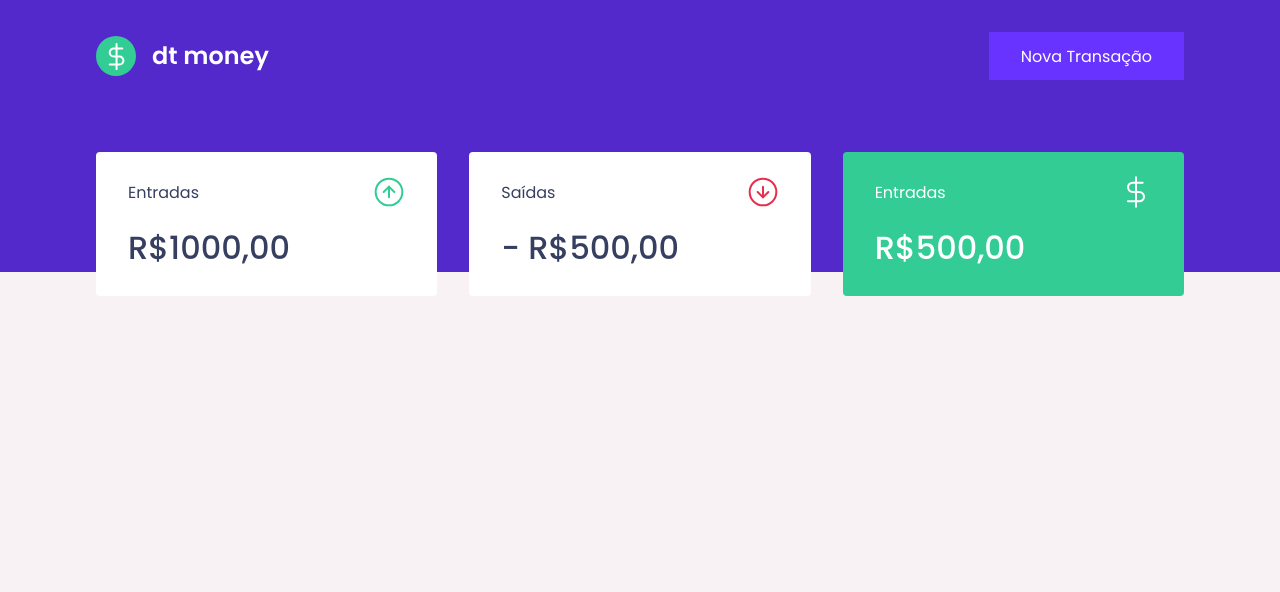
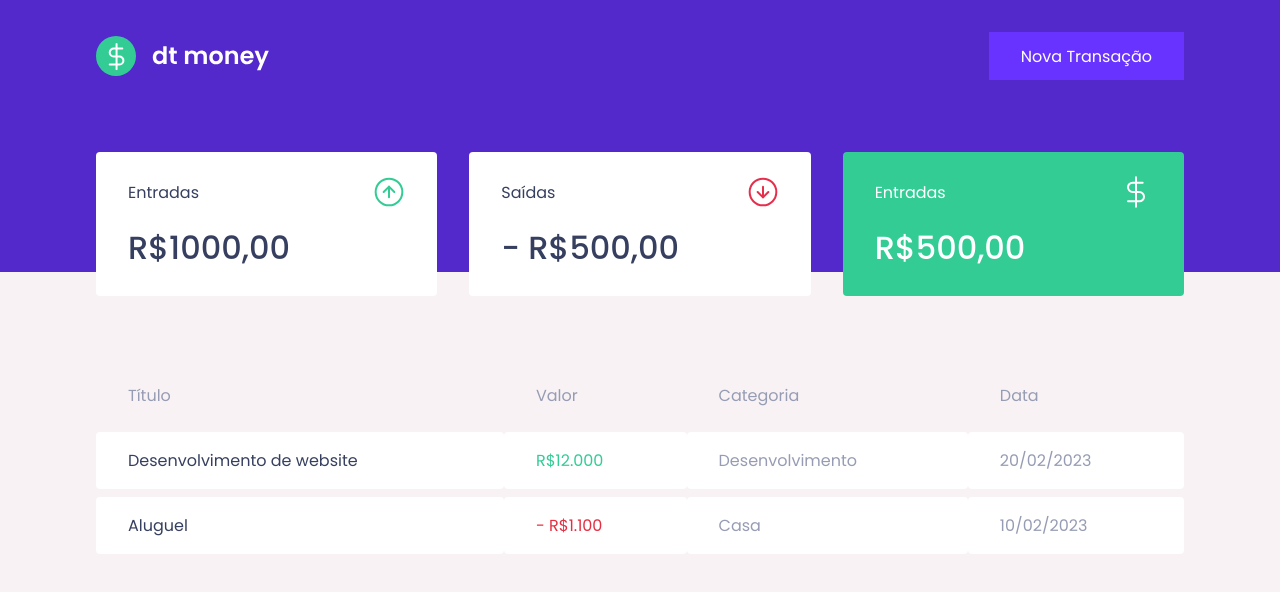
Before and after one commit to Luancss/Dtmoney, a React (Create React App) app: page / in a window 1280 px wide. Shown: the top 592 px of the page. Built offline with nearby package versions, Linux system fonts and the light colour scheme.

Commit message:
Component TransactionsTable

```diff
--- a/src/components/Dashboard/index.tsx
+++ b/src/components/Dashboard/index.tsx
@@ -1,10 +1,12 @@
 import { Container } from "./styles";
 import { Summary } from "../Summary";
+import { TransactionTable } from "../TransactionsTable";
 
 export function Dashboard () {
   return (
     <Container>
       <Summary/>
+      <TransactionTable/>
     </Container>
   )
 }
--- /dev/null
+++ b/src/components/TransactionsTable/index.tsx
@@ -0,0 +1,35 @@
+import { Container } from "./styles";
+
+
+export function TransactionTable () {
+  return (
+    <Container>
+      <table>
+        <thead>
+          <tr>
+            <th>Título</th>
+            <th>Valor</th>
+            <th>Categoria</th>
+            <th>Data</th>
+          </tr>
+        </thead>
+
+          <tbody>
+            <tr>
+              <td>Desenvolvimento de website</td>
+              <td className="deposit">R$12.000</td>
+              <td>Desenvolvimento</td>
+              <td>20/02/2023</td>
+            </tr>
+            <tr>
+              <td>Aluguel</td>
+              <td className="withdraw">- R$1.100</td>
+              <td>Casa</td>
+              <td>10/02/2023</td>
+            </tr>
+          </tbody>
+
+      </table>
+    </Container>
+  )
+}
--- /dev/null
+++ b/src/components/TransactionsTable/styles.ts
@@ -0,0 +1,39 @@
+import { styled } from "styled-components";
+
+export const Container = styled.div`
+  margin-top: 4rem;
+
+  table {
+    width: 100%;
+    border-spacing: 0 0.5rem;
+
+    th {
+      color: var(--text-body);
+      font-weight: 400;
+      padding: 1rem 2rem;
+      text-align: left;
+      line-height: 1.5rem;
+    }
+
+    td {
+      padding: 1rem 2rem;
+      border: 0;
+      background: var(--shape);
+      color: var(--text-body);
+      border-radius: 0.25rem;
+
+      &:first-child {
+      color: var(--text-title);
+      }
+
+      &.deposit {
+      color: var(--green);
+      }
+
+      &.withdraw {
+      color: var(--red);
+      }
+    }
+  }
+
+`
```
